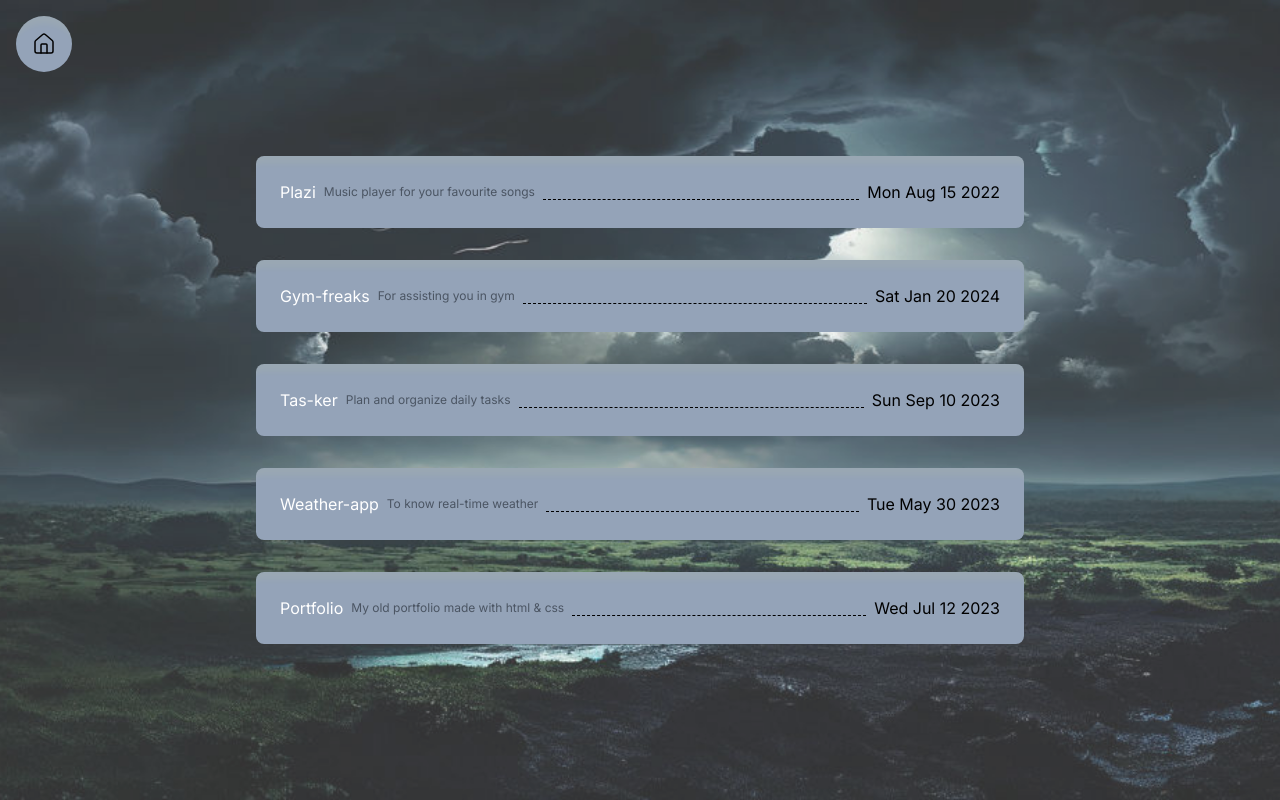
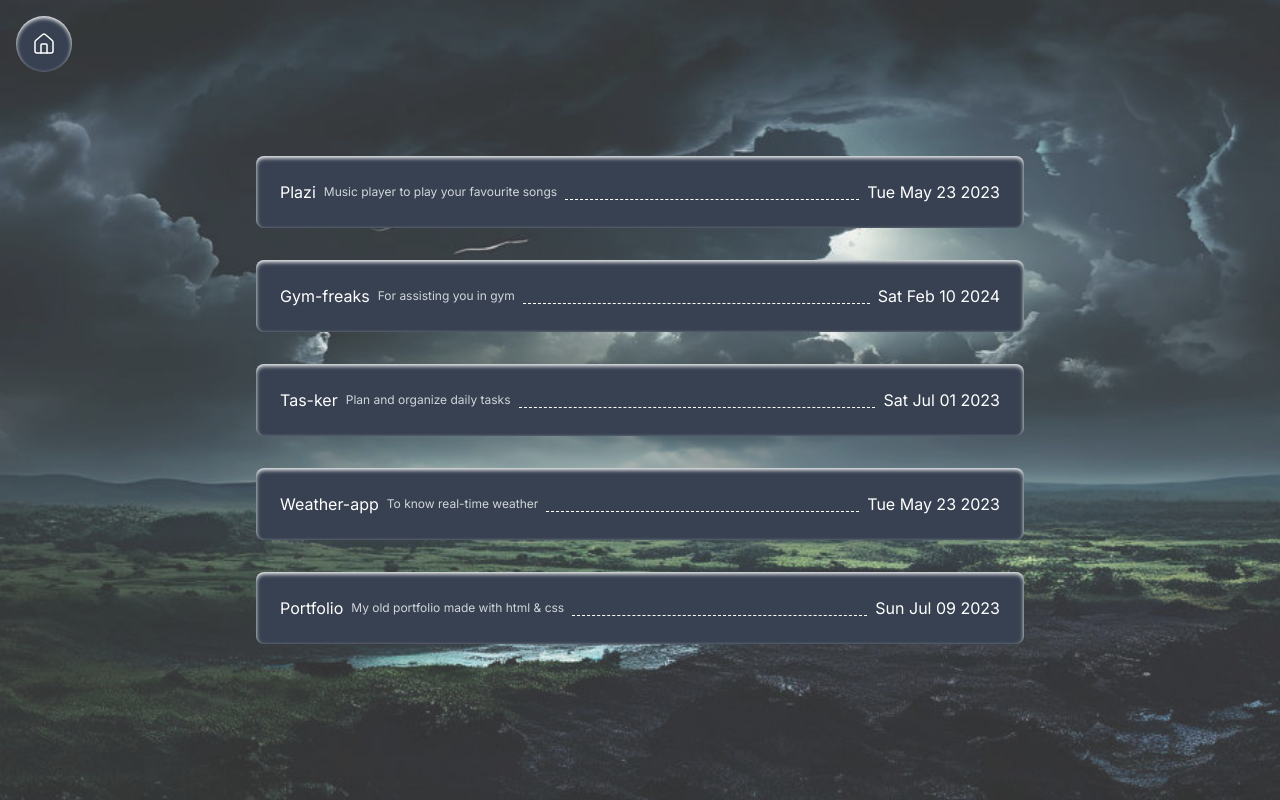
Before and after one commit to shivam12shivam/Portfolio_2, a Next.js app: page /projects in a window 1280 px wide. Built offline with nearby package versions, Linux system fonts and the light colour scheme.

Commit message:
except about model everything done

```diff
--- a/src/app/data.js
+++ b/src/app/data.js
@@ -20,36 +20,36 @@ export const projectsData = [
   {
     id: 1,
     name: "Plazi",
-    description: "Music player for your favourite songs",
-    date: "2022-08-15",
+    description: "Music player to play your favourite songs",
+    date: "2023-05-23",
     demoLink: "https://shivam12shivam.github.io/plazi.github.io/",
   },
   {
     id: 2,
     name: "Gym-freaks",
     description: "For assisting you in gym",
-    date: "2024-01-20",
+    date: "2024-02-10",
     demoLink: "https://gymfreakss.vercel.app/",
   },
   {
     id: 3,
     name: "Tas-ker",
     description: "Plan and organize daily tasks",
-    date: "2023-09-10",
+    date: "2023-07-01",
     demoLink: "https://todolist-z5l9.onrender.com/",
   },
   {
     id: 4,
     name: "Weather-app",
     description: "To know real-time weather ",
-    date: "2023-05-30",
+    date: "2023-05-23",
     demoLink: "https://todolist-z5l9.onrender.com/",
   },
   {
     id: 5,
     name: "Portfolio",
     description: "My old portfolio made with html & css",
-    date: "2023-07-12",
+    date: "2023-07-09",
     demoLink: "https://shivam12shivam.github.io/portfolio/",
   },
 ];
@@ -73,13 +73,13 @@ export const BtnList = [
   },
   {
     label: "X",
-    link: "https://www.x.com/code_bucks",
+    link: "https://x.com/sshivam_sh",
     icon: "twitter",
     newTab: true,
   },
   {
     label: "Resume",
-    link: "/resume.pdf",
+    link: "https://drive.google.com/file/d/19wsxJtlkxZdM_QqAA3KiYqyI_RTRUNL8/view?usp=sharing",
     icon: "resume",
     newTab: true,
   },
--- a/src/app/globals.css
+++ b/src/app/globals.css
@@ -9,7 +9,7 @@
 
   /* bg-background/20 border border-accent/30   shadow-glass-inset  */
   .custom-bg {
-    @apply bg-slate-400 border-black hover:shadow-glass-sm border-solid backdrop-blur-[6px] hover:bg-stone-500 hover:shadow-white shadow-glass-inset ;
+    @apply bg-gray-700 text-white border-black hover:shadow-glass-inset border-solid backdrop-blur-[6px] hover:bg-stone-500 hover:shadow-gray-900 shadow-white shadow-inner ;
   }
 }
 
--- a/src/app/page.jsx
+++ b/src/app/page.jsx
@@ -3,8 +3,17 @@ import React from "react";
 import bg from "../../public/background/hm1.png"
 import Image from "next/image";
 import RenderModel from "@/components/RenderModel"
-import Front from "@/components/models/frontpage"
+// import Front from "@/components/models/frontpage"
 import Navigation from "@/components/navigation/index"
+import dynamic from "next/dynamic";
+
+const Front = dynamic(() => import("@/components/models/frontpage"),{
+  ssr:false,
+});
+
+
+// importing blender jsx component dynamically to load it faster
+
 export default function Home() {
 
   return (
--- a/src/components/contact/Form.jsx
+++ b/src/components/contact/Form.jsx
@@ -149,8 +149,7 @@ export default function Form() {
         <motion.input
           variants={item}
           value="Boradcast!"
-          className="px-10 py-4 rounded-md shadow-lg bg-background border border-accent/30 border-solid
-      hover:shadow-glass-sm backdrop-blur-sm text-foreground focus:outline-none focus:ring-2 focus:ring-accent/50 cursor-pointer capitalize
+          className="px-10 py-4 rounded-md bg-background border border-accent/30 hover:bg-blue-400 shadow-lg hover:shadow-black hover:text-white border-solid cursor-pointer capitalize
       "
           type="submit"
         />
--- a/src/components/navigation/NavButton.jsx
+++ b/src/components/navigation/NavButton.jsx
@@ -74,7 +74,7 @@ import {
                 prefetch={false}
                 scroll={false}
               >
-                <span className="relative  w-14 h-14 p-4 group-hover:pause animate-spin-reverse hover:text-accent">
+                <span className="relative  w-14 h-14 p-4  group-hover:pause animate-spin-reverse hover:text-accent">
                   {getIcon(icon)}
 
                   <span className="peer bg-transparent absolute top-0 left-0 w-full h-full" />
@@ -99,7 +99,7 @@ import {
                 prefetch={false}
                 scroll={false}
               >
-                <span className="relative  w-10 h-10  xs:w-14 xs:h-14 p-2.5 xs:p-4 hover:text-accent">
+                <span className="relative  w-10 h-10  xs:w-14 xs:h-14 p-2.5 xs:p-4 ">
                   {getIcon(icon)}
 
                   <span className="peer bg-transparent absolute top-0 left-0 w-full h-full" />
--- a/src/components/navigation/index.jsx
+++ b/src/components/navigation/index.jsx
@@ -31,7 +31,7 @@ const Navigation = () => {
               variants={container}
               initial="hidden"
               animate="show"
-              className="w-max flex items-center justify-center relative hover:animation-play-state-pause animate-spin-slow group"
+              className="w-max flex items-center justify-center relative hover:pause animate-spin-slow group"
             >
               {BtnList.map((btn, index) => {
                 const angleRad = (index * angleIncrement * Math.PI) / 180;
--- a/src/components/projects/ProjectLayout.jsx
+++ b/src/components/projects/ProjectLayout.jsx
@@ -17,7 +17,7 @@ const ProjectLayout = ({ name, description, date, demoLink }) => {
     >
       <div className="text-white flex items-center justify-center space-x-2">
         <h2 className="text-foreground">{name}</h2>
-        <p className="text-gray-600 text-xs hidden sm:inline-block">{description}</p>
+        <p className="text-gray-300 text-xs hidden sm:inline-block">{description}</p>
       </div>
       <div className="self-end flex-1 mx-2 mb-1 bg-transparent border-b border-dashed border-muted" />
       <p className="text-muted sm:text-foreground">
--- a/src/components/projects/index.jsx
+++ b/src/components/projects/index.jsx
@@ -1,8 +1,6 @@
 "use client";
 import { motion } from "framer-motion";
 import ProjectLayout from "./ProjectLayout";
-// import RenderModel from "../RenderModel"
-// import Rain from "../models/rain"
 
 const container = {
   hidden: { opacity: 0 },
@@ -18,10 +16,6 @@ const container = {
 const ProjectList = ({ projects }) => {
   return (
     <>
-    {/* <RenderModel>
-      <Rain/>
-    </RenderModel> */}
-
     <motion.div
 
       variants={container}
--- a/tailwind.config.ts
+++ b/tailwind.config.ts
@@ -27,7 +27,7 @@ const config: Config ={
       },
       animation:{
         'spin-slow': 'spin 40s linear infinite',
-        'spin-reverse': 'spin-reverse 41s linear infinite',
+        'spin-reverse': 'spin-reverse 40s linear infinite',
       },
       screens:{
         xs: '480px',
```
